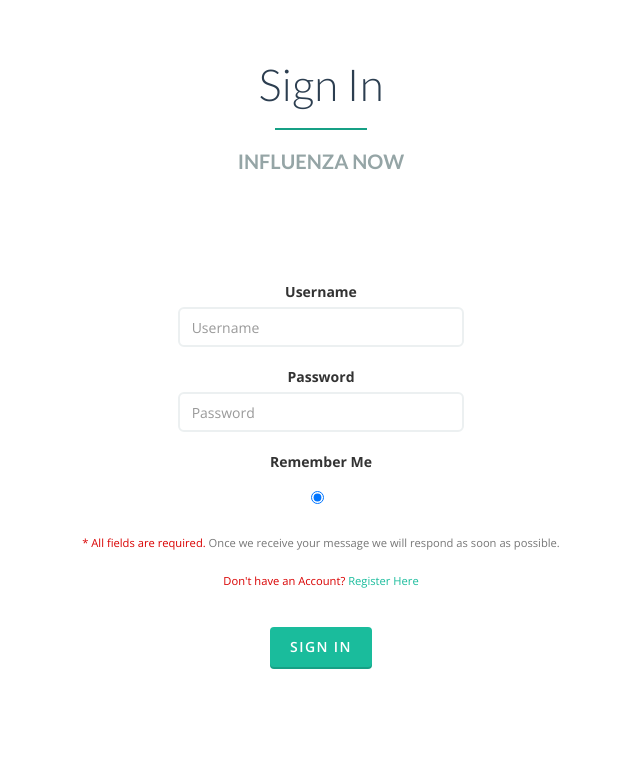
After one commit to Alan1331/influenzanow, a PHP site: page /resource/script/login/influencerlogin/loginUser.php in a window 1280 px wide. The commit adds this page. Shown: the top 761 px of the page, without its empty margins (319-959 px from the left). Run offline with PHP 8.4, Linux system fonts and the light colour scheme; some libraries are stand-ins or nearby versions.

Commit message:
update new 17:28 4 Juni

```diff
--- /dev/null
+++ b/public/resource/script/login/influencerlogin/loginUser.php
@@ -0,0 +1,103 @@
+<!DOCTYPE html>
+<html lang="en" style="height:100%;">
+    <head>
+    <meta charset="utf-8">
+        <title>Task</title>
+        <meta name="viewport" content="width=device-width, initial-scale=1.0">
+        <meta name="keywords" content="pinegrow, blocks, bootstrap" />
+        <meta name="description" content="SIGN UP INFLUENCER" />
+        <link rel="shortcut icon" href="ico/favicon.png">
+        <!-- Core CSS -->
+        <link href="../../../bootstrap/css/bootstrap.min.css" rel="stylesheet">
+        <link href="../../../style/css/font-awesome.min.css" rel="stylesheet">
+        <link rel="stylesheet" href="https://cdnjs.cloudflare.com/ajax/libs/font-awesome/4.7.0/css/font-awesome.min.css">
+        <link href="http://fonts.googleapis.com/css?family=Open+Sans:300italic,400italic,600italic,700italic,400,300,600,700" rel="stylesheet">
+        <link href="http://fonts.googleapis.com/css?family=Lato:300,400,700,300italic,400italic,700italic" rel="stylesheet">
+        <!-- Style Library -->
+        <link href="../../../style/css/style-library-1.css" rel="stylesheet">
+        <link href="../../../style/css/plugins.css" rel="stylesheet">
+        <link href="../../../style/css/blocks.css" rel="stylesheet">
+        <link href="../../../style/css/progress.css" rel="stylesheet">
+        <!-- HTML5 shim, for IE6-8 support of HTML5 elements. All other JS at the end of file. -->
+        <!--[if lt IE 9]>
+      <script src="../../../style/js/html5shiv.js"></script>
+      <script src="../../../style/js/respond.min.js"></script>
+    <![endif]-->
+    </head>
+    <body data-spy="scroll" data-target="nav">
+        <section class="content-block contact-1">
+            <div class="container text-center">
+                <div class="col-sm-10 col-sm-offset-1">
+                    <div class="underlined-title">
+                        <h1>Sign In</h1>
+                        <hr>
+                        <h2>influenza now</h2>
+                    </div>
+                    <div id="contact" class="form-container">
+                        <div id="message"></div>
+                        <form method="post" action="js/contact-form.php" name="contactform" id="contactform">
+                            <!-- /.row -->
+                            <div class="row">
+                                <div class="col-sm-4">
+</div>
+                                <div class="col-sm-4">
+                                    <div class="form-group">
+                                        <!-- /.Username -->
+                                        <label for="inf_username">Username</label>
+                                        <input name="inf_username" id="inf_username" type="text" value="" placeholder="Username" class="form-control" />
+                                    </div>
+                                </div>
+                                <div class="col-sm-4">
+</div>
+                            </div>
+                            <div class="row">
+                                <div class="col-sm-4">
+</div>
+                                <div class="col-sm-4">
+                                    <div class="form-group">
+                                        <!-- /.Password -->
+                                        <label for="inf_password">Password</label>
+                                        <input name="inf_password" id="inf_password" type="password" value="" placeholder="Password" class="form-control" />
+                                    </div>
+                                </div>
+                                <div class="col-sm-4">
+</div>
+                            </div>
+                            <!-- /.Birthdate -->
+                            <!-- /.Gender -->
+                            <label for="inf_gender">Remember Me
+                                <br>
+                            </label>
+                            <div class="row">
+                                <div class="radio">
+                                    <div class="radio">
+</div>
+                                    <label class="control-label">
+                                        <input type="radio" name="group" value="M" checked="">
+                                        <br>
+                                    </label>
+                                </div>
+                            </div>
+                            <div class="form-group">
+                                <!-- /.Address -->
+                                <p class="small text-muted"><span class="guardsman">* All fields are required.</span> Once we receive your message we will respond as soon as possible.</p>
+                                <p class="small text-muted" style=""><font color="#d90000">Don't have an Account? <a href="login.html">Register Here</a></font></p>
+                            </div>
+                            <div class="form-group">
+                                <button class="btn btn-primary" type="submit" id="cf-submit" name="inf_signup">Sign IN</button>
+                            </div>
+                        </form>
+                    </div>
+                    <!-- /.form-container -->
+                </div>
+                <!-- /.col-sm-10 -->
+            </div>
+            <!-- /.container -->
+        </section>
+        <script type="text/javascript" src="../../../style/js/jquery-1.11.1.min.js"></script>
+    <script type="text/javascript" src="../../../style/js/bootstrap.min.js"></script>
+    <script type="text/javascript" src="../../../style/js/plugins.js"></script>
+    <script src="https://maps.google.com/maps/api/js?sensor=true"></script>
+    <script type="text/javascript" src="../../../style/js/bskit-scripts.js"></script>
+    </body>
+</html>
```
Also changed, not shown: public/resource/script/login/influencerlogin/infMenu.php (+25 -6 lines).
